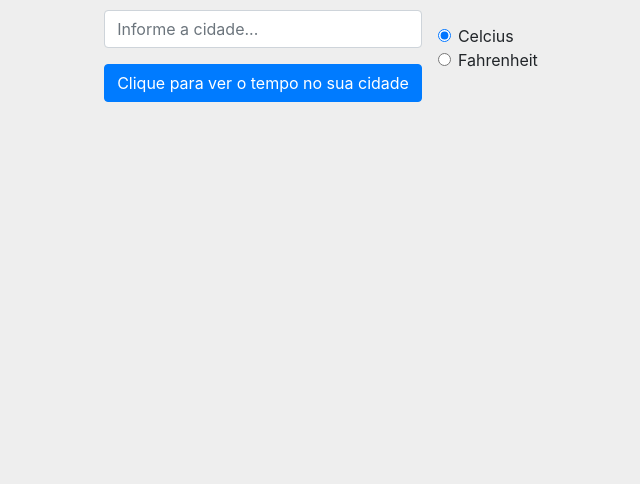
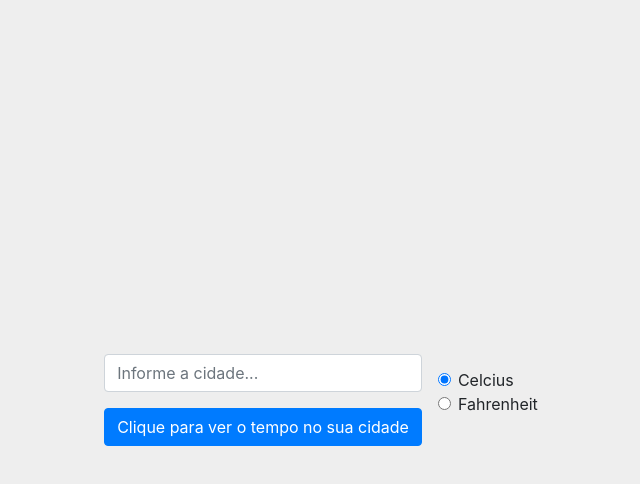
Before and after one commit to felipedev1/weather, a React (Create React App) app: page / in a window 1280 px wide. Shown: the top 484 px of the page, without its empty margins (319-959 px from the left). Built offline with nearby package versions, Linux system fonts and the light colour scheme.

Commit message:
deploy gh-pages

```diff
--- a/package.json
+++ b/package.json
@@ -2,11 +2,13 @@
   "name": "weather",
   "version": "0.1.0",
   "private": true,
+  "homepage": "http://felipedev1.github.io/weather",
   "dependencies": {
     "@testing-library/jest-dom": "^4.2.4",
     "@testing-library/react": "^9.3.2",
     "@testing-library/user-event": "^7.1.2",
     "axios": "^0.19.2",
+    "gh-pages": "^2.2.0",
     "react": "^16.13.1",
     "react-dom": "^16.13.1",
     "react-scripts": "3.4.1"
@@ -14,6 +16,8 @@
   "scripts": {
     "start": "react-scripts start",
     "build": "react-scripts build",
+    "predeploy": "npm run build",
+    "deploy": "gh-pages -d build",
     "test": "react-scripts test",
     "eject": "react-scripts eject"
   },
--- a/src/App.css
+++ b/src/App.css
@@ -4,6 +4,7 @@
   display: flex;
   flex-direction: column;
   align-content: stretch;
+  justify-content: center;
 }
 
 .city-form {
```
Also changed, not shown: 1 other file (tests, documents, lock files or other folders).
